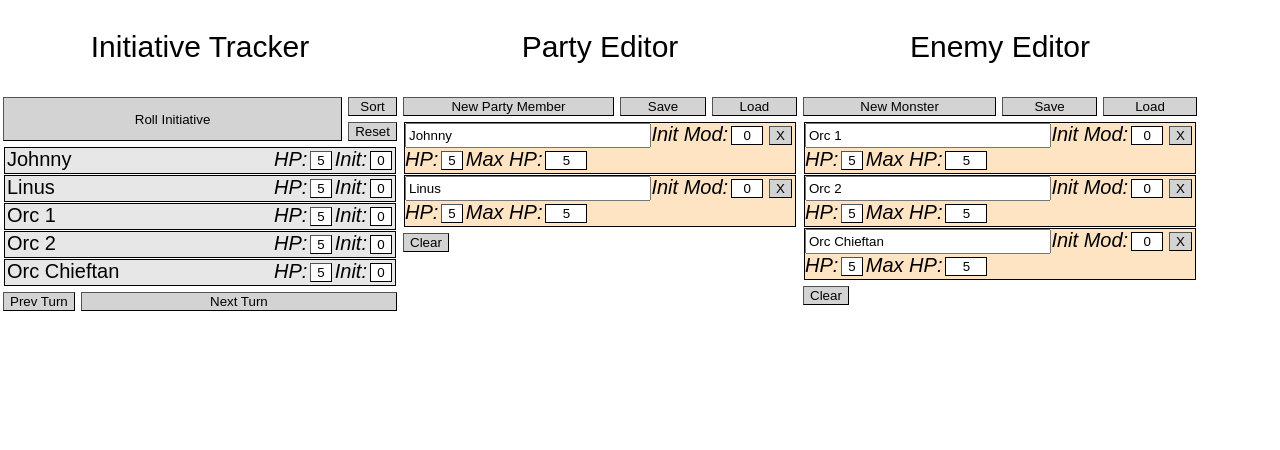
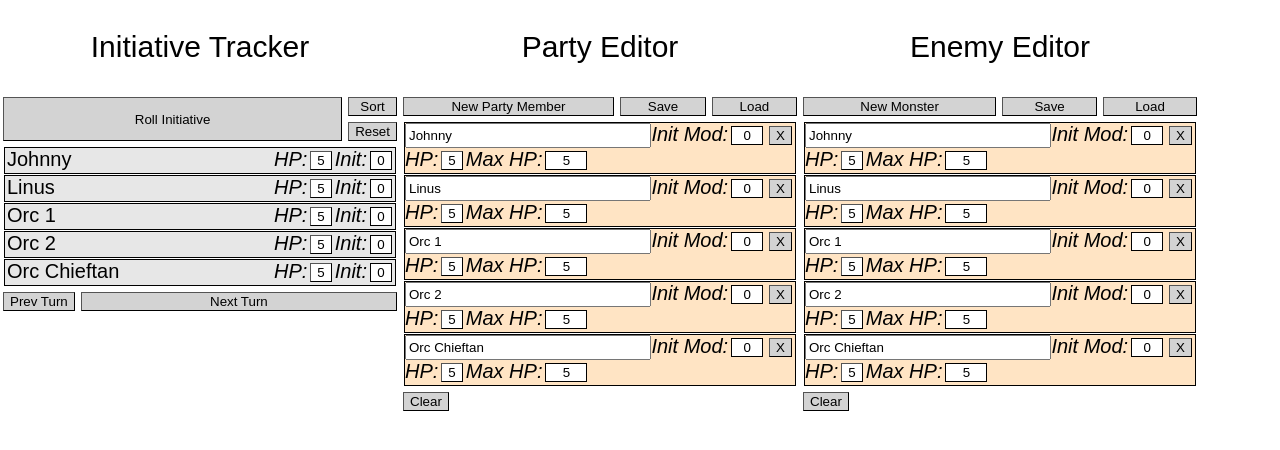
Before and after one commit to dumptruckman/pfcombat, a React (Create React App) app: page / in a window 1280 px wide. Shown: the top 450 px of the page. Built offline with nearby package versions, Linux system fonts and the light colour scheme.

Commit message:
Merged state into single array.

```diff
--- a/src/App.js
+++ b/src/App.js
@@ -10,14 +10,10 @@ class App extends Component {
     constructor() {
         super();
         this.state = {
-            party: [new CombatantModel("Johnny"), new CombatantModel("Linus")],
-            enemies: [new CombatantModel("Orc 1"), new CombatantModel("Orc 2"), new CombatantModel("Orc Chieftan")],
-            combatants: []
+            combatants: [new CombatantModel("Johnny", true), new CombatantModel("Linus", true),
+                new CombatantModel("Orc 1", true), new CombatantModel("Orc 2", true),
+                new CombatantModel("Orc Chieftan", true)]
         }
-    }
-
-    componentWillMount() {
-        this.setState({combatants: this.state.party.concat(this.state.enemies)});
     }
 
     render() {
@@ -25,8 +21,8 @@ class App extends Component {
         return (
             <div id="combat-tab" className="tab">
                 <InitiativeTracker combatants={this.state.combatants} />
-                <PartyEditor party={this.state.party} />
-                <EnemyEditor enemies={this.state.enemies} />
+                <PartyEditor party={this.state.combatants} />
+                <EnemyEditor enemies={this.state.combatants} />
             </div>
         );
     }
--- a/src/components/CombatantList.js
+++ b/src/components/CombatantList.js
@@ -24,7 +24,8 @@ const CombatantList = ({combatants, combatantType, selected}) => {
 
 CombatantList.propTypes = {
     combatants: PropTypes.arrayOf(PropTypes.instanceOf(CombatantModel)).isRequired,
-    combatantType: PropTypes.instanceOf(CombatantType).isRequired
+    combatantType: PropTypes.instanceOf(CombatantType).isRequired,
+    selected: PropTypes.number.isRequired
 };
 
 export default CombatantList;
--- a/src/models/CombatantModel.js
+++ b/src/models/CombatantModel.js
@@ -1,12 +1,14 @@
 class CombatantModel {
-    constructor(name) {
+    constructor(name, party) {
         this.name = name;
+        this.partyMember = party;
         this.initMod = 0;
         this.initiative = 0;
         this.maxHp = 5;
         this.currentHp = 5;
         this.tempHp = 0;
         this.nonlethalDamage = 0;
+        this.inCombat = true;
     }
 }
 
```
